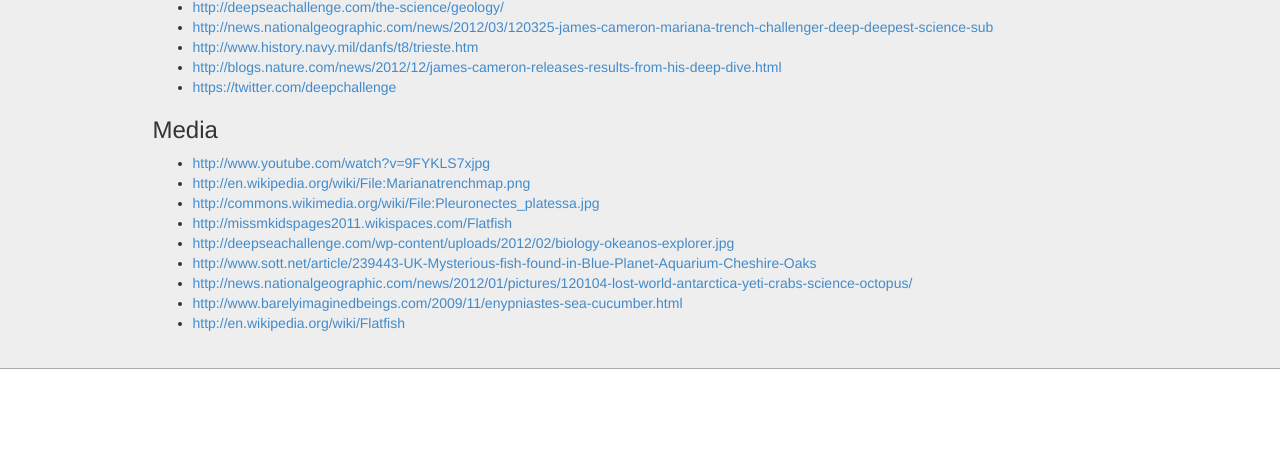
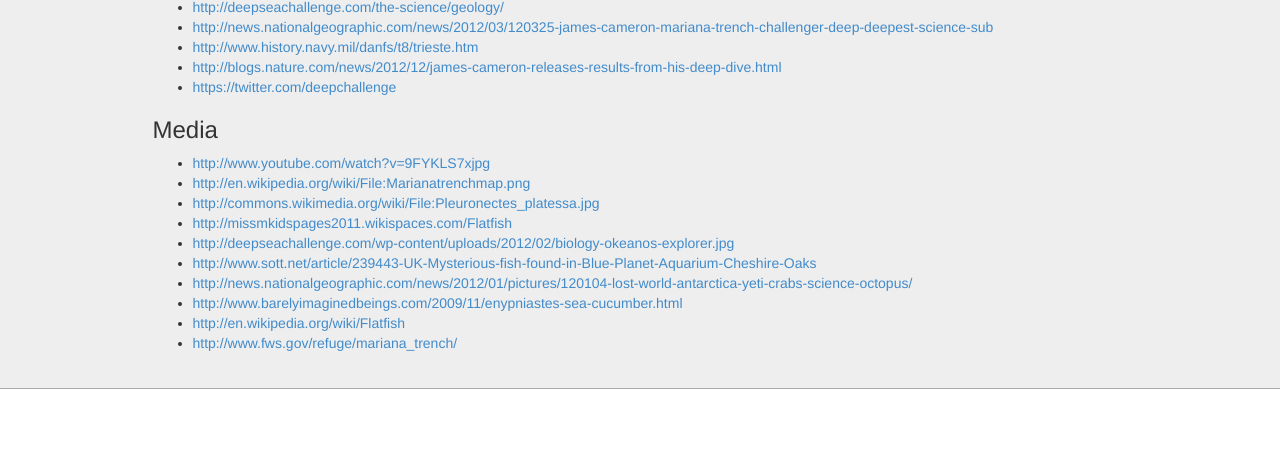
Before and after one commit to AustinW/mariana-trench, a website: page public/index.html in a window 1280 px wide. Shown: the part 5430-5896 px from the top of the page. Drawn offline with Linux system fonts and the light colour scheme.

Commit message:
Added a reference

```diff
--- a/public/index.html
+++ b/public/index.html
@@ -561,6 +561,7 @@
                 <li><a href="http://news.nationalgeographic.com/news/2012/01/pictures/120104-lost-world-antarctica-yeti-crabs-science-octopus/" target="_blank">http://news.nationalgeographic.com/news/2012/01/pictures/120104-lost-world-antarctica-yeti-crabs-science-octopus/</a></li>
                 <li><a href="http://www.barelyimaginedbeings.com/2009/11/enypniastes-sea-cucumber.html" target="_blank">http://www.barelyimaginedbeings.com/2009/11/enypniastes-sea-cucumber.html</a></li>
                 <li><a href="http://en.wikipedia.org/wiki/Flatfish" target="_blank">http://en.wikipedia.org/wiki/Flatfish</a></li>
+                <li><a href="http://www.fws.gov/refuge/mariana_trench/" target="_blank">http://www.fws.gov/refuge/mariana_trench/</a></li>
               </ul>
             </p>
           </div>
```
